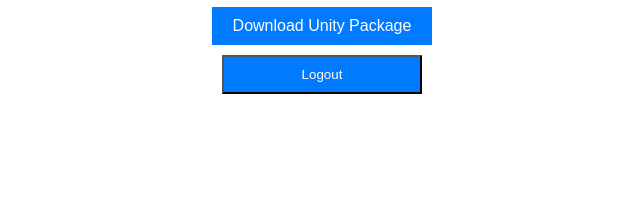
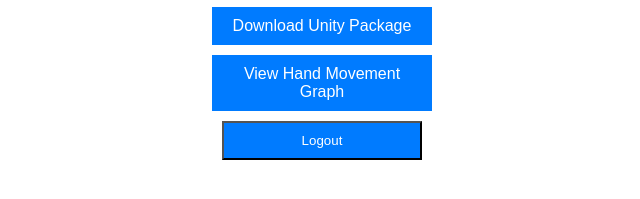
Before and after one commit to ShreeVishnu1/Confluence_3, a website: page home.html in a window 1280 px wide. Shown: the part 149-348 px from the top of the page, without its empty margins (318-958 px from the left). Drawn offline with Linux system fonts and the light colour scheme.

Commit message:
Update home.html (graph)

```diff
--- a/home.html
+++ b/home.html
@@ -13,6 +13,8 @@
     <h1>Welcome to Physio Booking</h1>
     <a href="dashboard.html">Go to Dashboard</a>
     <a href="download.html">Download Unity Package</a>
+    <a href="graph.html">View Hand Movement Graph</a>
+
     <button onclick="logout()">Logout</button>
 
     <script src="script.js"></script>
```
